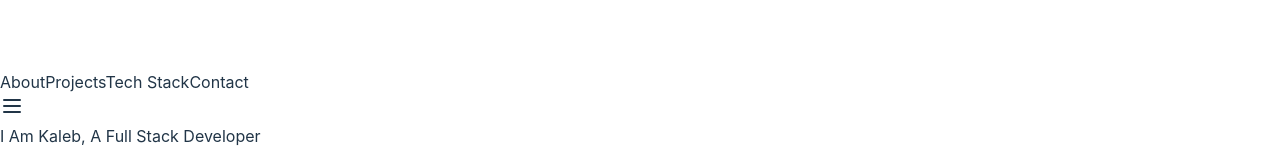
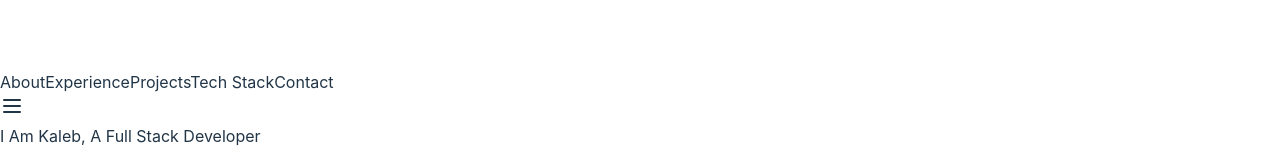
Before and after one commit to calebomondi/kalebmokua, a React (Vite) app: page / in a window 1280 px wide. Shown: the part 430-581 px from the top of the page. Built offline with nearby package versions, Linux system fonts and the light colour scheme.

Commit message:
Update Portfolio component to include Experience section in navigation and enhance section structure

```diff
--- a/src/components/portifolio/portifolio.tsx
+++ b/src/components/portifolio/portifolio.tsx
@@ -20,7 +20,7 @@ const Portfolio = () => {
       lastScrollY = currentScrollY;
 
       // Update active section
-      const sections = ['hero', 'about', 'projects', 'tech-stack', 'contact'];
+      const sections = ['hero', 'about', 'experience', 'projects', 'tech-stack', 'contact'];
       const currentSection = sections.find(section => {
         const element = document.getElementById(section);
         if (element) {
@@ -52,7 +52,7 @@ const Portfolio = () => {
             </div>
 
             <div className="hidden md:flex items-center space-x-8">
-              {['About', 'Projects', 'Tech Stack', 'Contact'].map((item) => (
+              {['About', 'Experience', 'Projects', 'Tech Stack', 'Contact'].map((item) => (
                 <a
                   key={item}
                   href={`#${item.toLowerCase().replace(' ', '-')}`}
@@ -76,7 +76,7 @@ const Portfolio = () => {
         {isMenuOpen && (
           <div className="md:hidden absolute w-full bg-white/90 dark:bg-black/90 dark:text-gray-300 backdrop-blur-md rounded-xl my-1">
             <div className="px-2 pt-2 pb-3 space-y-1">
-              {['About', 'Projects', 'Tech Stack', 'Contact'].map((item) => (
+              {['About', 'Experience', 'Projects', 'Tech Stack', 'Contact'].map((item) => (
                 <a
                   key={item}
                   href={`#${item.toLowerCase().replace(' ', '-')}`}
@@ -147,7 +147,7 @@ const Portfolio = () => {
       </section>
 
       {/* Experience Section */}
-      <section id="experience" className="h-auto flex items-center justify-center relative">
+      <section id="experience" className="h-auto flex items-center justify-center">
         <div className="max-w-4xl mx-auto px-4 py-10">
           <h2 className="text-4xl font-bold text-center mb-12 relative dark:text-teal-600 p-1">
             Experience
```
